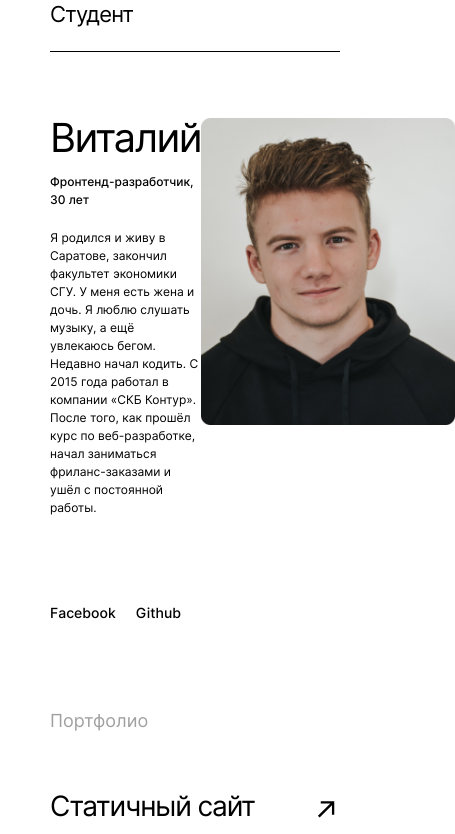
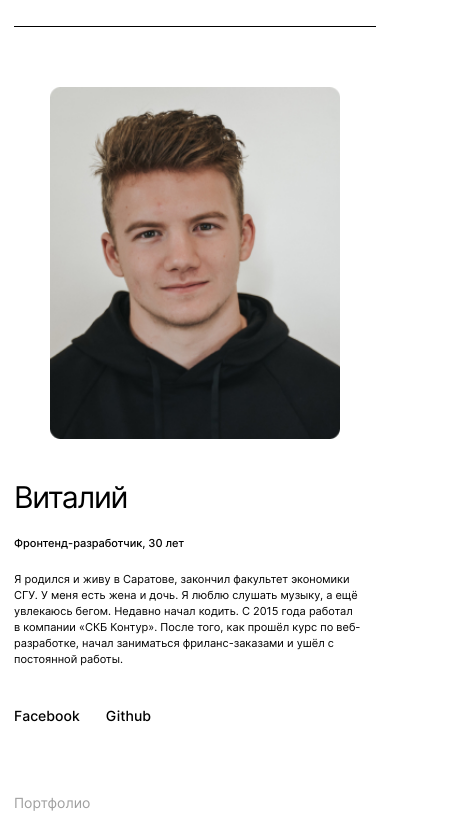
Before and after one commit to Vakulina/movies-explorer-frontend, a React (Create React App) app: page / in a window 390 px wide. Shown: the part 2090-2924 px from the top of the page, 455 px wide, since content can reach past the window. Built offline with nearby package versions, Linux system fonts and the light colour scheme.

Commit message:
портфолио на 320

```diff
--- a/src/components/AboutMe/AboutMe.css
+++ b/src/components/AboutMe/AboutMe.css
@@ -30,6 +30,7 @@
 }
 .about-me__profile {
   max-width: 600px;
+  margin-right: 20px;
 }
 .about-me__name {
   font-size: 50px;
@@ -96,6 +97,11 @@ margin-bottom: 99px;
     line-height: 18px;
     margin-bottom: 20px;
   }
+  .about-me__profile {
+    max-width: 364px;
+    margin: 0;
+    margin-right: 15px;
+  }
   .about-me__paragraf {
     max-width: 364px;
     font-family: Inter;
@@ -111,3 +117,45 @@ margin-bottom: 99px;
     margin-bottom: 90px;
   }
 }
+@media (max-width: 600px){
+  .about-me__two-columns{
+    flex-direction: column-reverse;
+    justify-content: start;
+    margin-bottom: 69px;
+  }
+  .about-me {
+    padding: 68px 14px;
+  }
+  .about-me__title {
+    font-size: 18px;
+    line-height: 22px;
+    margin-bottom: 27px;
+  }
+  .about-me__foto {
+    object-fit: contain;
+    width: 100%;
+    height: 352px;
+    margin-bottom: 40px;
+  }
+  .about-me__line {
+    margin-bottom: 60px;
+  }
+  .about-me__name {
+    font-size: 30px;
+    line-height: 36px;
+    margin-bottom: 20px;
+  }
+  .about-me__caption {
+    font-size: 11px;
+    font-weight: 500;
+    line-height: 16px;
+  }
+  .about-me__paragraf {
+    font-size: 11px;
+    line-height: 16px;
+    margin-bottom: 40px;
+  }
+  .about-me__link-item {
+    margin-right: 26px;
+  }
+}
--- a/src/components/Portfolio/Portfolio.css
+++ b/src/components/Portfolio/Portfolio.css
@@ -38,3 +38,19 @@ margin-bottom: 50px;
     line-height: 50px;
   }
 }
+@media (max-width: 400px) {
+  .portfolio__title {
+    font-size: 14px;
+    line-height: 20px;
+    margin-bottom: 40px;
+  }
+  .portfolio__link {
+    font-size: 18px;
+    line-height: 28px;
+  }
+  .portfolio__item {
+    height: 47px;
+    background-position: right 25%;
+    background-size: 12px 12px;
+  }
+}
```
Lines whose indentation alone changed are shown as unchanged.
